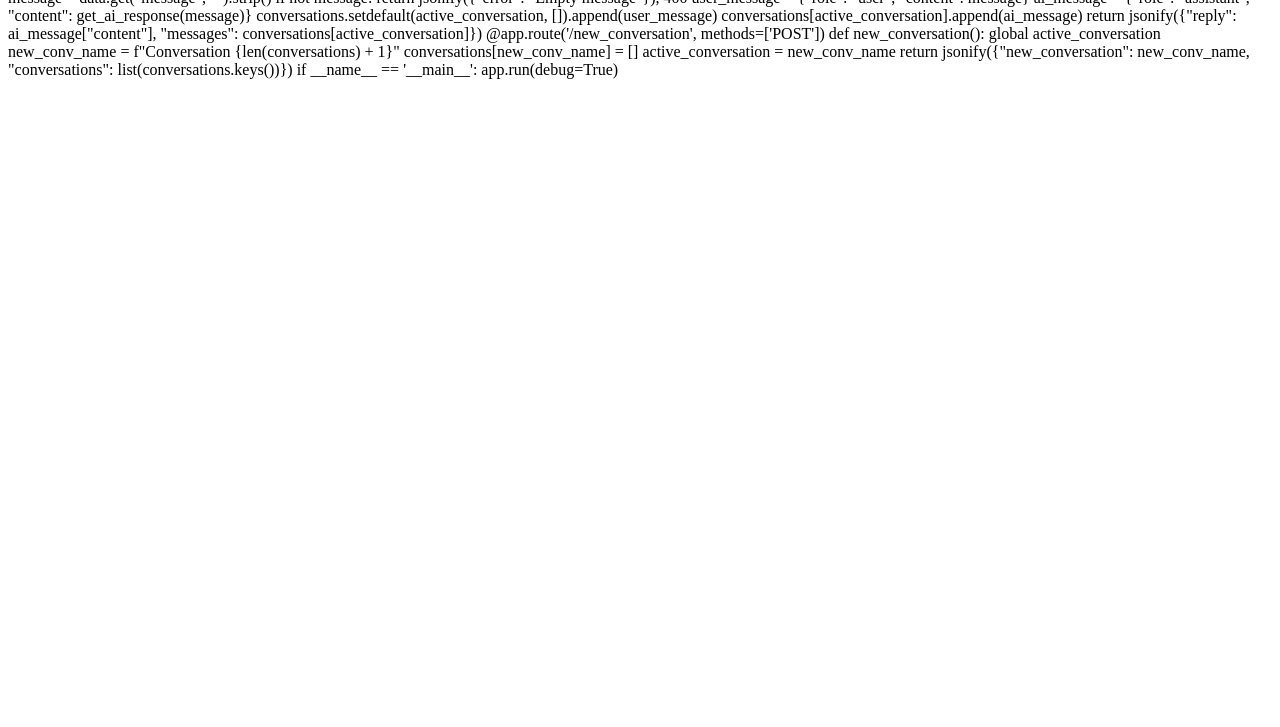
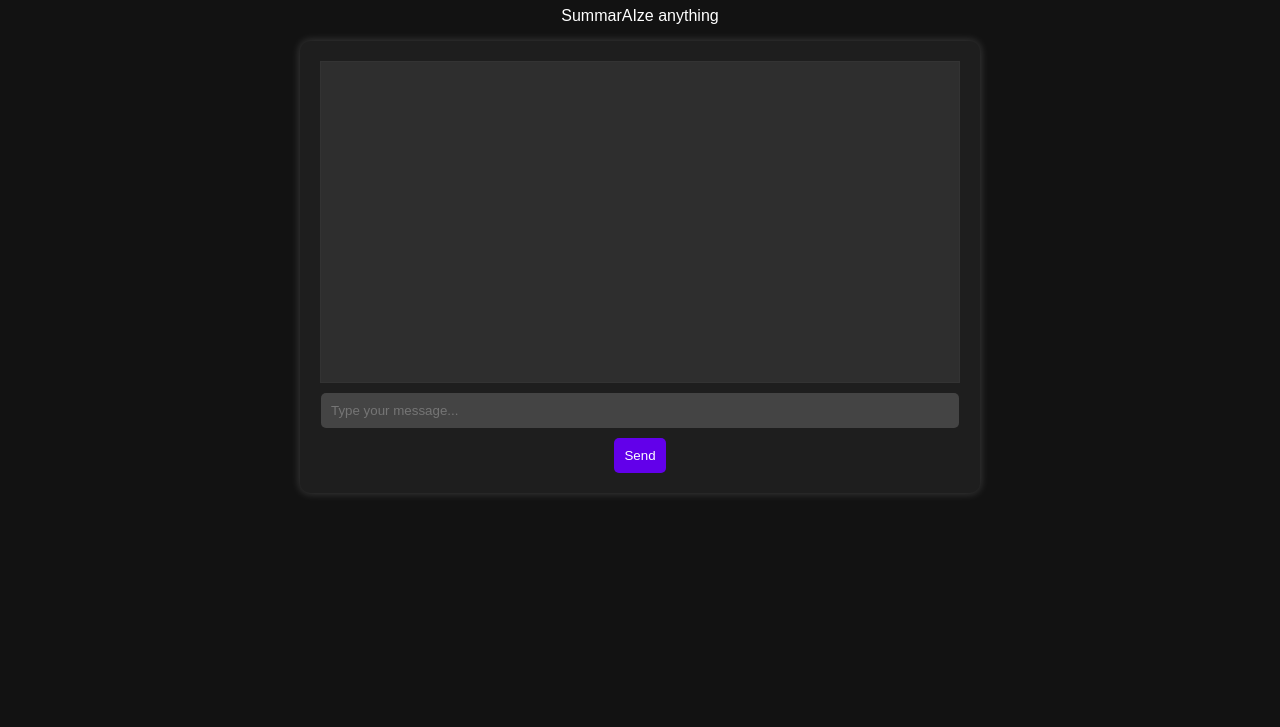
Before and after one commit to Mikoleosho/SummarAIze, a plain HTML site: page index.html in a window 1280 px wide. Shown: the part 73-800 px from the top of the page. Drawn offline with Linux system fonts and the light colour scheme.

Commit message:
Update index.html

```diff
--- a/index.html
+++ b/index.html
@@ -1,43 +1,84 @@
-from flask import Flask, request, jsonify
-from flask_cors import CORS
+<!DOCTYPE html>
+<html lang="en">
+<head>
+    <meta charset="UTF-8">
+    <meta name="viewport" content="width=device-width, initial-scale=1.0">
+    <title>SummarAIze</title>
+    <style>
+        body {
+            background-color: #121212;
+            color: #ffffff;
+            font-family: Arial, sans-serif;
+            text-align: center;
+            margin: 0;
+            padding: 0;
+        }
+        #chat-container {
+            width: 50%;
+            margin: auto;
+            background: #1e1e1e;
+            padding: 20px;
+            border-radius: 10px;
+            box-shadow: 0 0 10px rgba(255, 255, 255, 0.2);
+        }
+        #messages {
+            height: 300px;
+            overflow-y: auto;
+            border: 1px solid #333;
+            padding: 10px;
+            background: #2e2e2e;
+        }
+        #user-input {
+            width: calc(100% - 22px);
+            padding: 10px;
+            border: none;
+            border-radius: 5px;
+            margin-top: 10px;
+            background: #444;
+            color: white;
+        }
+        button {
+            margin-top: 10px;
+            padding: 10px;
+            background: #6200ea;
+            color: white;
+            border: none;
+            border-radius: 5px;
+            cursor: pointer;
+        }
+    </style>
+</head>
+<body>
+    <h1>SummarAIze</h1>
+    <p>SummarAIze anything</p>
+    <div id="chat-container">
+        <div id="messages"></div>
+        <input type="text" id="user-input" placeholder="Type your message...">
+        <button onclick="sendMessage()">Send</button>
+    </div>
 
-app = Flask(__name__)
-CORS(app)  # Enable Cross-Origin Resource Sharing for frontend communication
+    <script>
+        const API_URL = "https://your-backend-url.com/send_message"; // Replace with your hosted Flask API
 
-conversations = {"New Conversation": []}
-active_conversation = "New Conversation"
+        function sendMessage() {
+            const userInput = document.getElementById("user-input").value;
+            if (!userInput.trim()) return;
 
-def get_ai_response(message):
-    # Placeholder AI response function
-    return f"AI response to: {message}"
+            const messagesDiv = document.getElementById("messages");
+            messagesDiv.innerHTML += `<p><strong>You:</strong> ${userInput}</p>`;
+            document.getElementById("user-input").value = "";
 
-@app.route('/')
-def index():
-    return jsonify({"message": "SummarAIze API is running."})
-
-@app.route('/send_message', methods=['POST'])
-def send_message():
-    global active_conversation
-    data = request.get_json()
-    message = data.get("message", "").strip()
-    if not message:
-        return jsonify({"error": "Empty message"}), 400
-
-    user_message = {"role": "user", "content": message}
-    ai_message = {"role": "assistant", "content": get_ai_response(message)}
-
-    conversations.setdefault(active_conversation, []).append(user_message)
-    conversations[active_conversation].append(ai_message)
-
-    return jsonify({"reply": ai_message["content"], "messages": conversations[active_conversation]})
-
-@app.route('/new_conversation', methods=['POST'])
-def new_conversation():
-    global active_conversation
-    new_conv_name = f"Conversation {len(conversations) + 1}"
-    conversations[new_conv_name] = []
-    active_conversation = new_conv_name
-    return jsonify({"new_conversation": new_conv_name, "conversations": list(conversations.keys())})
-
-if __name__ == '__main__':
-    app.run(debug=True)
+            fetch(API_URL, {
+                method: "POST",
+                headers: { "Content-Type": "application/json" },
+                body: JSON.stringify({ message: userInput })
+            })
+            .then(response => response.json())
+            .then(data => {
+                messagesDiv.innerHTML += `<p><strong>AI:</strong> ${data.reply}</p>`;
+            })
+            .catch(error => console.error("Error:", error));
+        }
+    </script>
+</body>
+</html>
```
